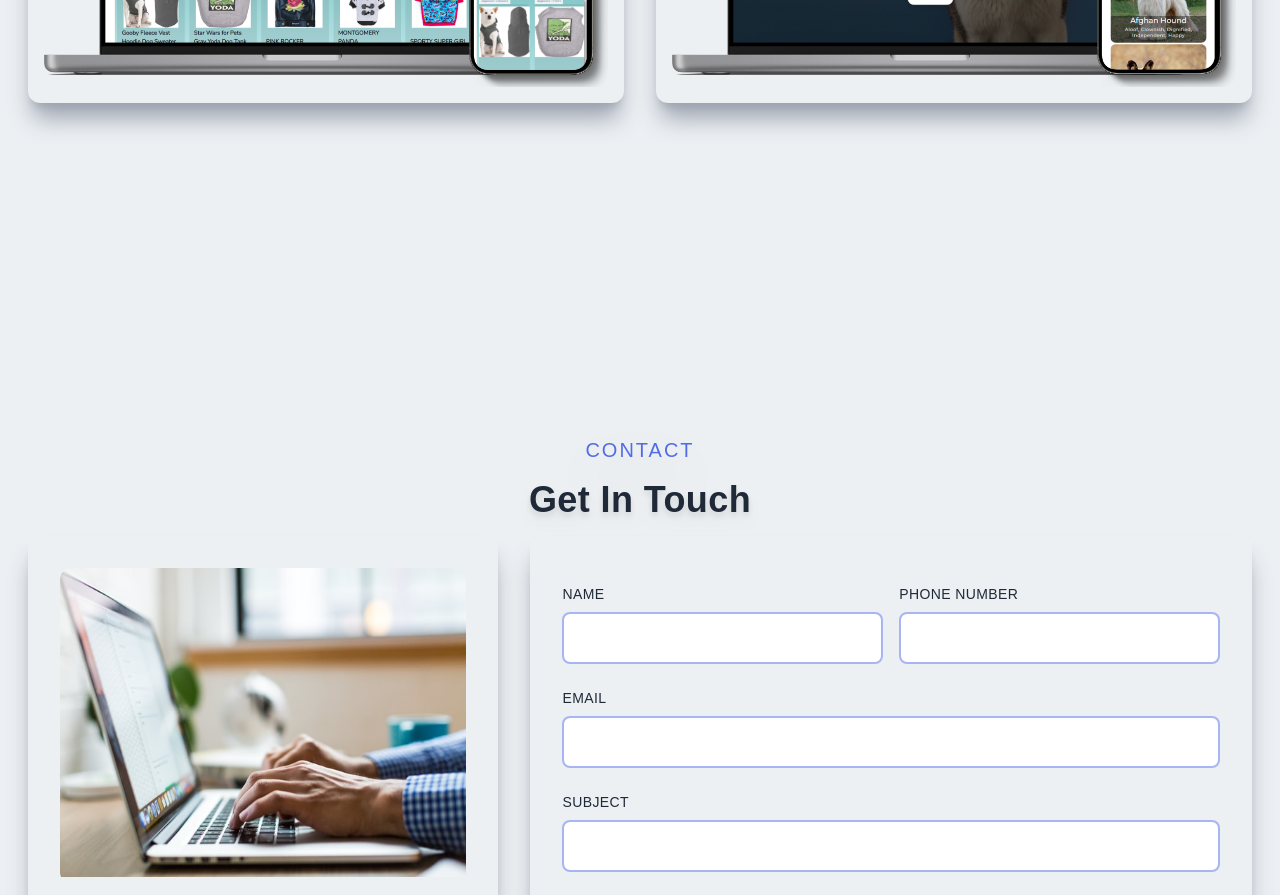
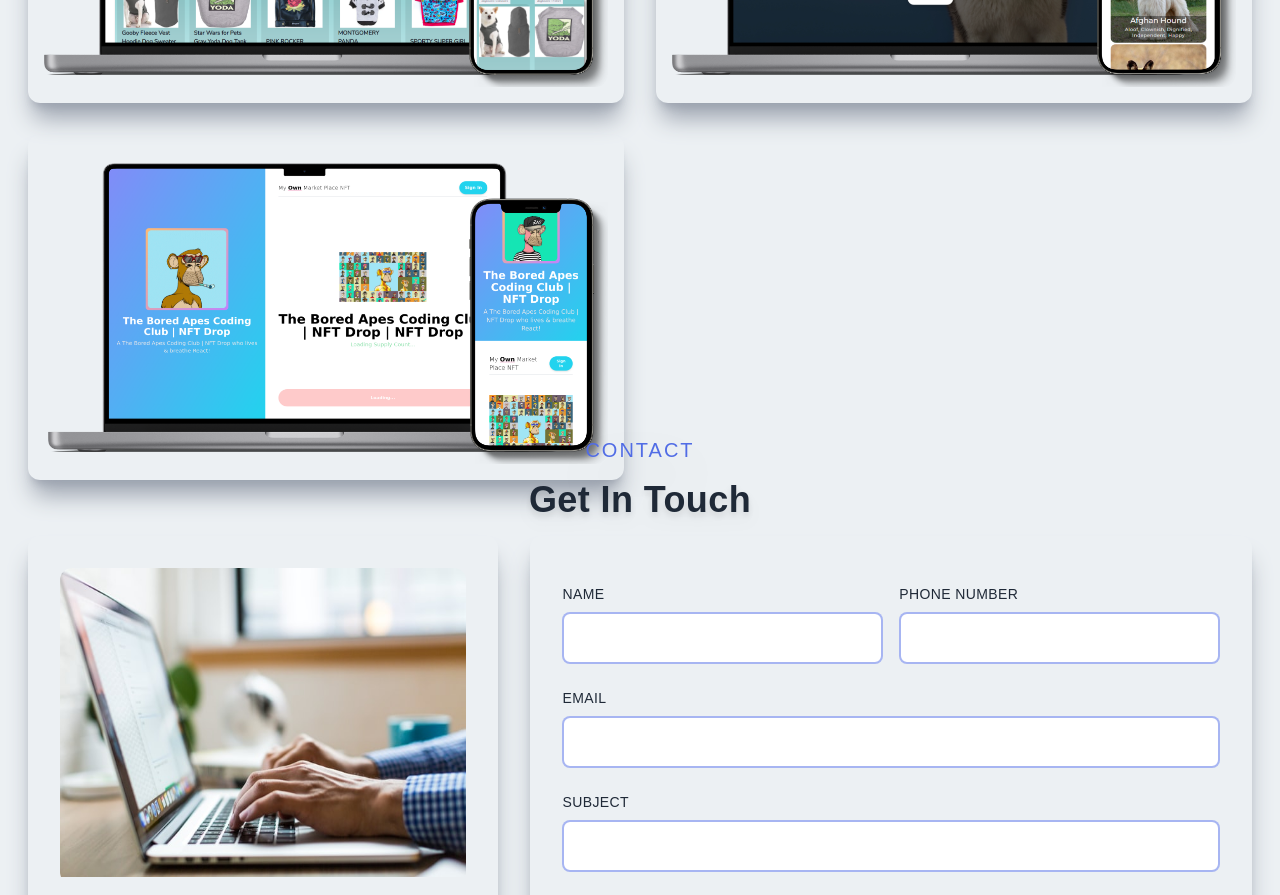
Before and after one commit to Matiaspp96/portfolio, a Next.js app: page / in a window 1280 px wide. Shown: the part 3020-3915 px from the top of the page. Built offline with nearby package versions, Linux system fonts and the light colour scheme.

Commit message:
feat:(NFT drop)

```diff
--- a/components/Projects/Projects.jsx
+++ b/components/Projects/Projects.jsx
@@ -3,17 +3,22 @@ import 'aos/dist/aos.css';
 import { useEffect } from 'react';
 import PetElegant from '../../public/assets/Render Pet Elegant.png';
 import Dogs from '../../public/assets/Render Project Dog.png';
+import NFTDrop from '../../public/assets/Render NFT Drop.png';
 import ProjectItem from './ProjectItem';
 
-const Projects = (props) => {
-	const { projects } = props
+const Projects = props => {
+	const { projects } = props;
 
 	useEffect(() => {
-		Aos.init({ duration: 2000 })
-	})
+		Aos.init({ duration: 2000 });
+	});
 
 	return (
-		<div data-aos='fade-up' id='projects' className='w-full md:h-screen px-2 pt-24'>
+		<div
+			data-aos='fade-up'
+			id='projects'
+			className='w-full md:h-screen px-2 pt-24'
+		>
 			<div className='max-w-[1240px] mx-auto px-2'>
 				<p className='uppercase text-xl text-center tracking-widest text-[#516ce5]'>
 					{projects.title}
@@ -34,6 +39,13 @@ const Projects = (props) => {
 						subtitle='React App'
 						info={projects.info}
 					/>
+					<ProjectItem
+						title='NFT Drop'
+						backgroundImg={NFTDrop}
+						url='/mftdrop'
+						subtitle='Next.js | Web3'
+						info={projects.info}
+					/>
 				</div>
 			</div>
 		</div>
--- a/lang/en.json
+++ b/lang/en.json
@@ -1,6 +1,6 @@
 {
 	"main": {
-        "title":"Let's build something together",
+		"title": "Let's build something together",
 		"subtitle": "A Front-End Web Developer",
 		"description": "I'm a front-end web developer specializing in building and designing exceptional digital experiences. Currently, I'm focused on building responsive front-end web applications while learning Next.js, TypeScript and Solidity.",
 		"salute": "Hi, I'm "
@@ -12,7 +12,7 @@
 		"paragraph2": "Briefly I would like to tell you that I have always been passionate about computers and communicating with a computer, I started as a child with maintenance, repairs and deployments in both software and hardware, I have gone through many technologies that I learned and linked me in the workplace and education, from there until today that I deepened this skill with programming oriented to web development, with which I have developed some projects (E-commerce, SPA).",
 		"paragraph3": "Since I have always been interested in helping in the construction of knowledge in other people, I have 5 years of experience in the educational field where I taught 3 scientific and technical subjects, I was in charge of groups, implemented methodologies and provided tools to innovate the transmission of content."
 	},
-    "skills":{
+	"skills": {
 		"title": "skills",
 		"subtitle": "What I Can Do"
 	},
@@ -21,14 +21,14 @@
 		"subtitle": "What I've Built",
 		"info": "More info",
 		"overview": "Overview",
-        "technologies":"Technologies",
+		"technologies": "Technologies",
 		"ecommerce1": "The Pet Elegant website is a Single Page Application (SPA). It has a compact and clean design, is lightning fast and easily navigable. Since its target are people with love for their pets, who would like to put their dogs and cats at the center and as protagonists, with the care and respect they deserve. Therefore, the website seeks the satisfaction of both the Pet Lover and the pet.",
 		"ecommerce2": "We successfully made an app with features for 3 different roles (Guest, User, Admin), integration with payment gateway, user registration or login with Google account, sending transactional emails, has a dashboard for managing users, orders, CRUD products.",
 		"ecommerce3": "I was part of a team of 6 developers in charge of the production of an E-commerce as a final project for the SoyHenry bootcamp. Participation in an agile project, with Scrum methodology, presenting every week the progress of the app development.",
 		"dogs1": "This project consisted in the development of a SPA (Single Page Application) made with React from the Client Side and Redux for state management, which consumes data provided from an API called 'The Dog API' and added new functionalities through the Server Side made with Node.js and Express.",
 		"dogs2": "As features of the project we can find that it has, pagination that shows 8 different breeds of dogs per page, filters and sorting, pages with information for each breed, search by breed name (or similarities in the search), controlled form for the creation of new dogs and a mini navigation with the keyboard in the details of the breeds.",
-        "nftdrop1": "",
-        "nftdrop2": ""
+		"nftdrop1": "This dApp or Decentralized Application consists of an easy and simple minting of characters from different NFT's collections in the Rinkeby network (Ethereum's Blokchain tesnet), it was made with Nextjs as React framework, Sanity as CMS for data modeling and Thirweb for the connection with the Blokchain and the deployment of smart contracts (ERC721 Standard).",
+		"nftdrop2": "The dApp allows you to connect to Metamask via the Rinkeby network and claim collectible NFT's with Ethers as payment cryptocurrency. I took this project as an introduction to the TypeScript programming language."
 	},
 	"contact": {
 		"title": "Contact",
@@ -40,5 +40,8 @@
 		"subject": "subject",
 		"message": "message",
 		"send": "Send Message"
+	},
+	"footer": {
+		"made": "Made with ❤ by Matias Palomo"
 	}
 }
--- a/lang/es.json
+++ b/lang/es.json
@@ -1,6 +1,6 @@
 {
 	"main": {
-        "title":"Construyamos algo juntos",
+		"title": "Construyamos algo juntos",
 		"subtitle": "Desarrollador Web Front-End",
 		"description": "Soy un desarrollador web front-end especializado en construir y diseñar experiencias digitales excepcionales. Actualmente, estoy enfocado en la construcción de aplicaciones web front-end responsivas mientras aprendo Next.js, TypeScript y Solidity.",
 		"salute": "Hola, soy "
@@ -12,7 +12,7 @@
 		"paragraph2": "Brevemente les quisiera contar que siempre me apasionó la informática y comunicarme con un computador, empecé desde pequeño con mantenimientos, reparaciones y despliegues tanto en software como hardware, he transitado por muchas tecnologías de las que aprendí y me vincule en el ámbito laboral y educativo, de ahí hasta el día de hoy que profundicé esta habilidad con la programación orientada al desarrollo web, con la que he logrado desarrollar algunos proyectos (E-commerce, SPA).",
 		"paragraph3": "Dado que además siempre me interesó ayudar en la construcción del conocimiento en otras personas, cuento con 5 años de experiencia en el ámbito educativo donde dicte 3 asignaturas científicas y técnicas, estuve a cargo de grupos, implemente metodologías y aporte herramientas para innovar la transmisión de los contenidos."
 	},
-    "skills":{
+	"skills": {
 		"title": "Habilidades",
 		"subtitle": "Lo que puedo hacer"
 	},
@@ -21,14 +21,14 @@
 		"subtitle": "Lo que he construido",
 		"info": "Más info",
 		"overview": "Descripción",
-        "technologies":"Tecnologias",
-        "ecommerce1": "El sitio web de Pet Elegant es una Single Page Application (SPA). Tiene un diseño compacto y limpio, es rapidísimo y fácilmente navegable. Dado que su grupo objetivo son personas con amor hacia sus mascotas, que quisieran poner en el centro y como protagonistas a sus perros y gatos, con el cuidado y respeto que ellos se merecen. Por eso, el sitio web busca la satisfacción tanto del Pet Lover como de la mascota.",
+		"technologies": "Tecnologias",
+		"ecommerce1": "El sitio web de Pet Elegant es una Tienda Virtual que contiene un diseño compacto y limpio, es rapidísimo y fácilmente navegable. Dado que su grupo objetivo son personas con amor hacia sus mascotas, que quisieran poner en el centro y como protagonistas a sus perros y gatos, con el cuidado y respeto que ellos se merecen. Por eso, el sitio web busca la satisfacción tanto del Pet Lover como de la mascota.",
 		"ecommerce2": "Logramos realizar con exito una app con features para 3 roles distintos (Guest, User, Admin), integración con pasarela de pago, registro de usuarios o ingreso con cuenta de Google, envió de emails transaccionales, cuenta con un dashboard para gestión usuarios, ordenes, CRUD de productos.",
 		"ecommerce3": "Fui parte del equipo de 6 desarrolladores encargados de la producción de un E-commerce como proyecto final para el bootcamp SoyHenry, llevada a cabo con SCRUM como metodología ágil, presentando cada una semana el progreso del desarrollo de la app",
 		"dogs1": "Este proyecto consistió en el desarrollo de una SPA (Single Page Application) realizado con React desde el Client Side y Redux para state management, la cual consume datos proporcionados de una API llamada 'The Dog API' y agrego nuevas funcionalidades a través del Server Side realizado con Node.js y Express.",
 		"dogs2": "Como características del proyecto podemos encontrar que tiene, paginación que muestra 8 diferentes razas de perros por pagina, filtros y ordenamientos, paginas con información para cada raza, búsqueda por nombre de raza (o similitudes en la búsqueda), formulario controlado para la creación de nuevos perros y una mini navegación con el teclado en los detalles de las razas.",
-        "nftdrop1": "",
-        "nftdrop2": ""
+		"nftdrop1": "Esta dApp o Aplicación Descentralizada consiste en una fácil y simple acuñación de personajes de distintas colecciones NFT's en la red Rinkeby (tesnet de la Blokchain de Ethereum), se realizo con Nextjs como framework de React, Sanity como CMS para el modelado de datos y Thirweb para la conexión con la Blokchain y el despliegue de los smart contracts (ERC721 Standard)",
+		"nftdrop2": "La dApp permite conectarse con Metamask mediante la red Rinkeby y reclamar los NFT's coleccionables con Ethers de prueba como cryptomoneda de pago. Este proyecto lo tomé como una introducción también al lenguaje de programación TypeScript"
 	},
 	"contact": {
 		"title": "Contacto",
@@ -40,5 +40,8 @@
 		"subject": "tema",
 		"message": "mensaje",
 		"send": "Enviar Mensaje"
+	},
+	"footer": {
+		"made": "Made with ❤ by Matias Palomo"
 	}
 }
--- a/pages/_app.js
+++ b/pages/_app.js
@@ -1,9 +1,16 @@
 import NavBar from '../components/NavBar/NavBar';
 import '../styles/globals.css';
+import Head from 'next/head';
+
 
 function MyApp({ Component, pageProps }) {
 	return (
 		<>
+			<Head>
+				<title>Matias Palomo | Front-End Dev</title>
+				<meta name='description' content='Generated by create next app' />
+				<link rel='icon' href='/favicon.ico' />
+			</Head>
 			<NavBar />
 			<Component {...pageProps} />
 		</>
--- a/pages/index.js
+++ b/pages/index.js
@@ -1,4 +1,3 @@
-import Head from 'next/head';
 import About from '../components/About/About';
 import Contact from '../components/Contact/Contact';
 import Main from '../components/Main/Main';
@@ -12,11 +11,6 @@ export default function Home(props) {
 
 	return (
 		<div>
-			<Head>
-				<title>Matias Palomo | Front-End Dev</title>
-				<meta name='description' content='Generated by create next app' />
-				<link rel='icon' href='/favicon.ico' />
-			</Head>
 			<Main main={main} />
 			<About about={about} />
 			<Skills skills={skills} />
```
Also changed, not shown: pages/ecommerce.jsx (+11 -15 lines). Lines whose indentation alone changed are shown as unchanged.
